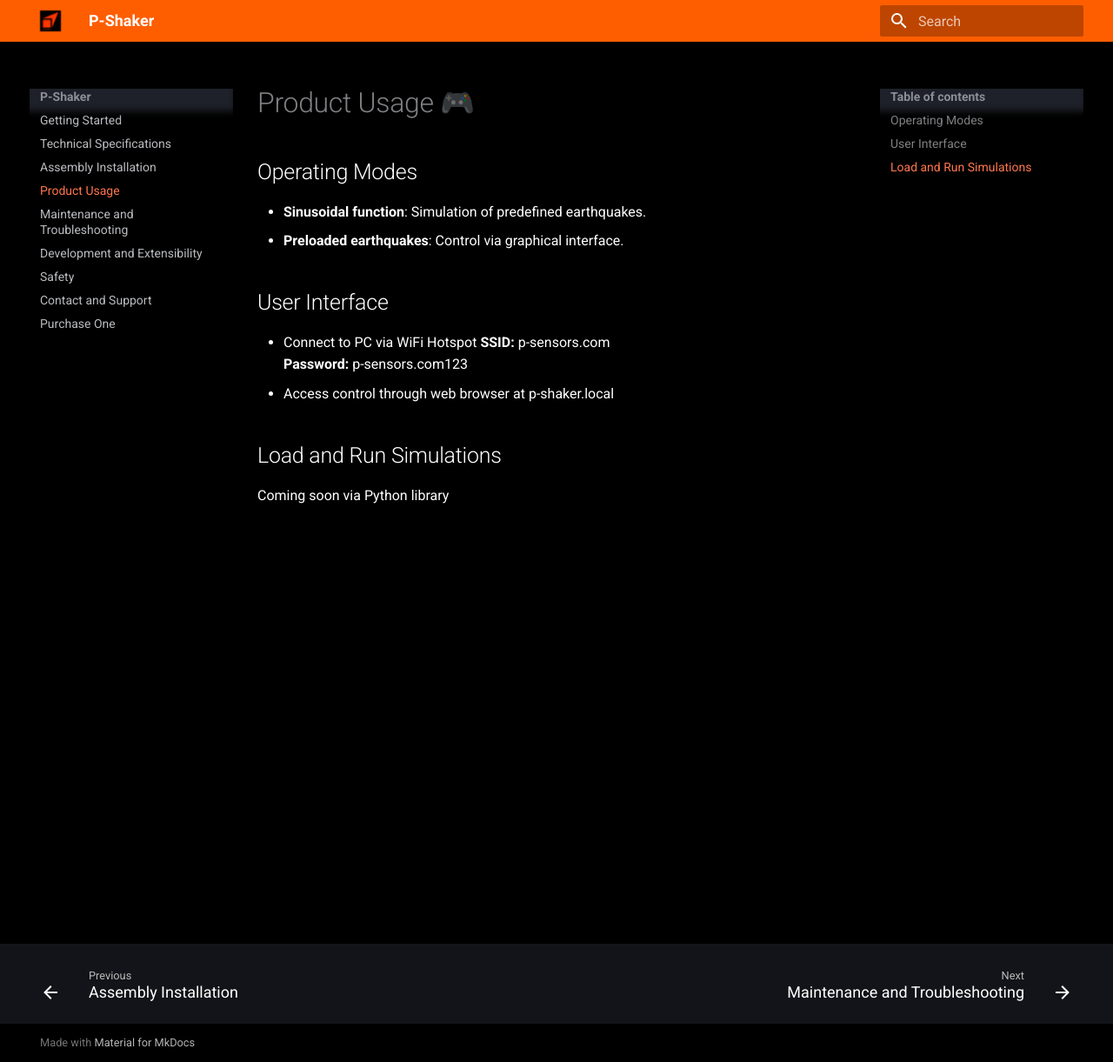
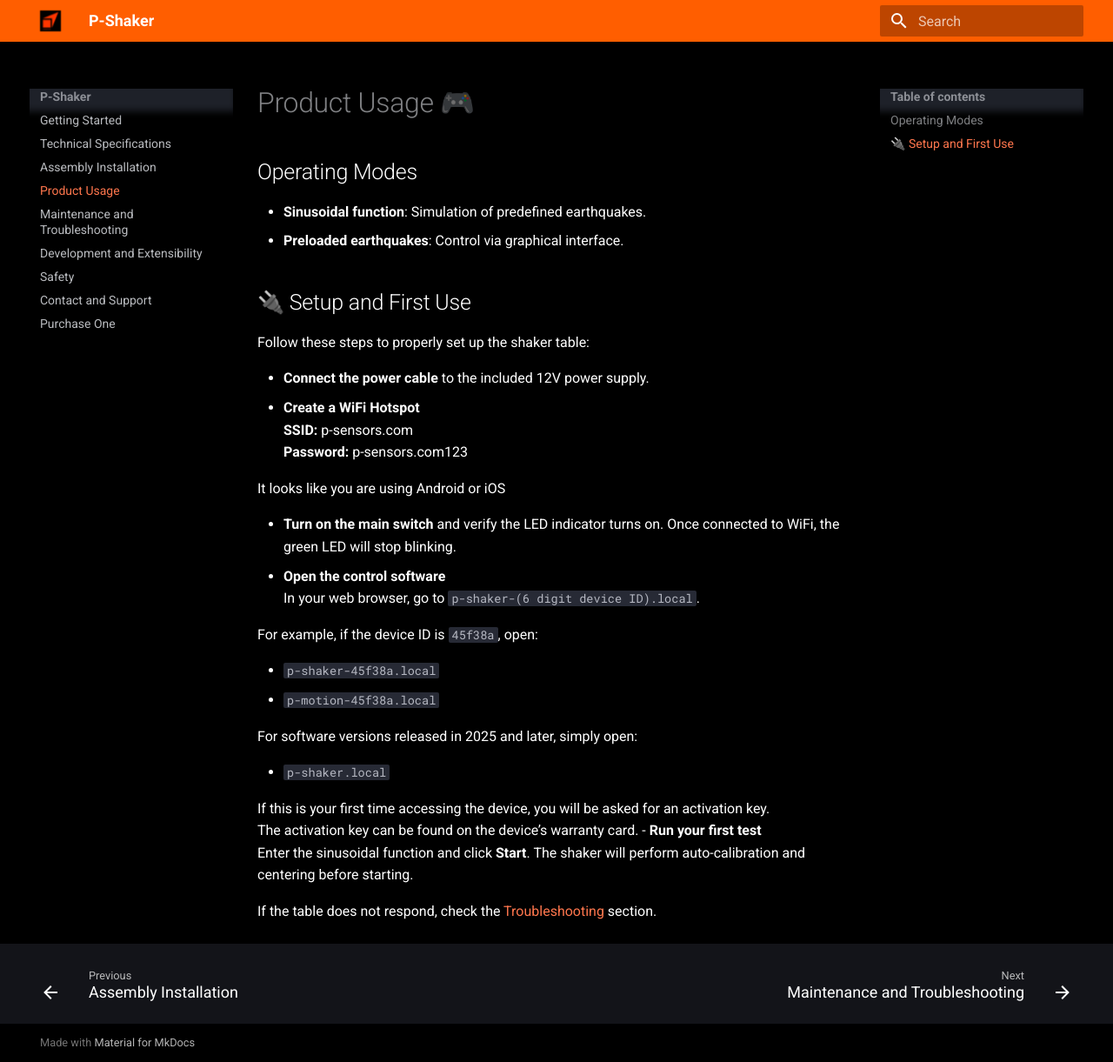
Before and after one commit to EliuPineda/shaker, an MkDocs documentation site: the page built from docs/usage.md, in a window 1280 px wide and 1221 px high. Shown: the whole window at 87% size. Built offline with MkDocs 1.6.1 and Material for MkDocs 9.7.7, drawn with Linux system fonts in a browser that asks for light colours.

Commit message:
Mail update

```diff
--- a/docs/usage.md
+++ b/docs/usage.md
@@ -4,12 +4,51 @@
 - **Sinusoidal function**: Simulation of predefined earthquakes.
 - **Preloaded earthquakes**: Control via graphical interface.
 
-##  User Interface
-- Connect to PC via WiFi Hotspot
+## 🔌 Setup and First Use
+
+Follow these steps to properly set up the shaker table:
+
+- **Connect the power cable** to the included 12V power supply.
+- **Create a WiFi Hotspot**
   **SSID:** p-sensors.com
   **Password:** p-sensors.com123
-- Access control through web browser at p-shaker.local
 
-##  Load and Run Simulations
+<script>
+  window.onload = function () {
+    const isWindows = navigator.userAgent.indexOf('Windows') !== -1;
+    const hotspotLink = document.getElementById('hotspot-link');
+    const instructions = document.getElementById('hotspot-instructions');
 
-Coming soon via Python library
+    if (isWindows) {
+      hotspotLink.style.display = 'inline-block';
+    } else {
+      instructions.innerHTML = 'It looks like you are using Android or iOS';
+    }
+  };
+</script>
+
+<a id="hotspot-link" href="ms-settings:network-mobilehotspot" style="display:none;" class="hotspot-button">
+  Open Hotspot Settings in Windows
+</a>
+
+<p id="hotspot-instructions" class="hotspot-instruction"></p>
+
+- **Turn on the main switch** and verify the LED indicator turns on. Once connected to WiFi, the green LED will stop blinking.
+- **Open the control software**
+  In your web browser, go to `p-shaker-(6 digit device ID).local`.
+
+  For example, if the device ID is `45f38a`, open:
+
+  - `p-shaker-45f38a.local`
+  - `p-motion-45f38a.local`
+
+  For software versions released in 2025 and later, simply open:
+
+  - `p-shaker.local`
+
+  If this is your first time accessing the device, you will be asked for an activation key.
+  The activation key can be found on the device’s warranty card.
+- **Run your first test**
+  Enter the sinusoidal function and click **Start**. The shaker will perform auto-calibration and centering before starting.
+
+If the table does not respond, check the [Troubleshooting](maintenance.md) section.
```
Also changed, not shown: docs/buy.md (+2 -2 lines), docs/index.md (+2 -2 lines), docs/support.md (+1 -1 lines).
